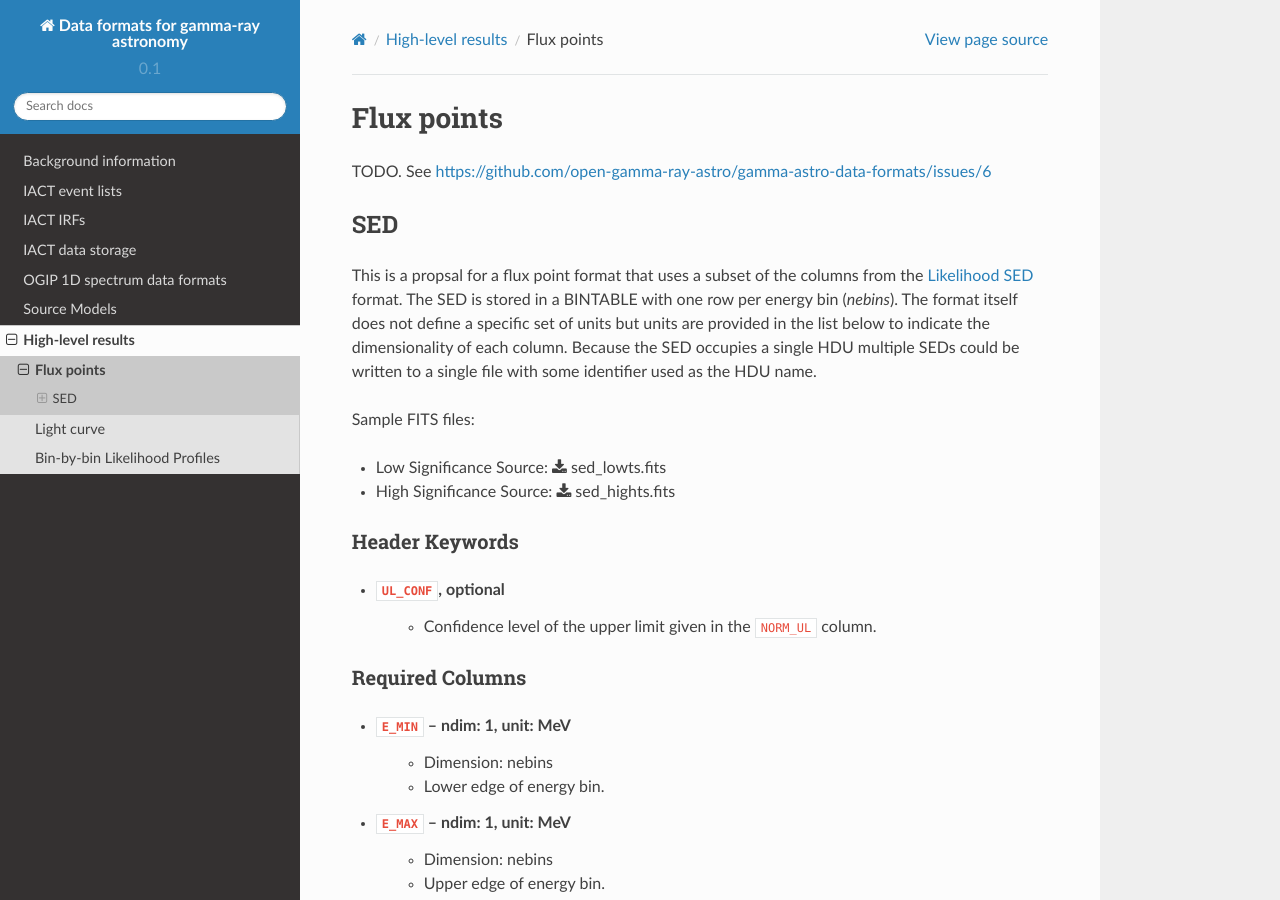
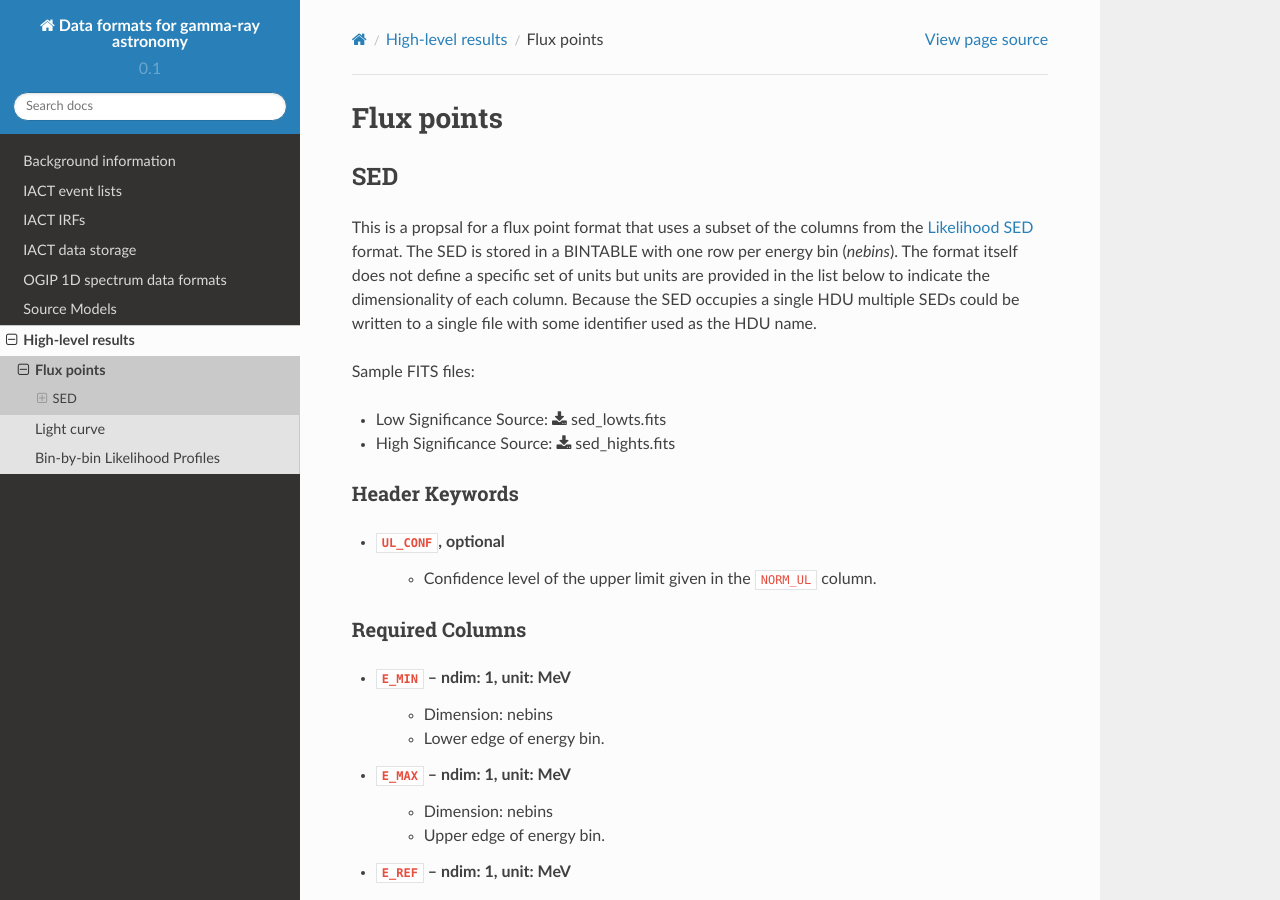
Before and after one commit to open-gamma-ray-astro/gamma-astro-data-formats, a Sphinx documentation site: the page built from source/results/flux_points/index.rst, in a window 1280 px wide and 900 px high. Built offline with Sphinx 7.4.7 and the Read the Docs theme 2.0.0, drawn with Linux system fonts in a browser that asks for light colours.

Commit message:
Remove TODO from flux point spec

```diff
--- a/source/results/flux_points/index.rst
+++ b/source/results/flux_points/index.rst
@@ -4,9 +4,6 @@
 
 Flux points
 ===========
-
-TODO. See https://github.com/open-gamma-ray-astro/gamma-astro-data-formats/issues/6
-
 
 SED
 ---
```
